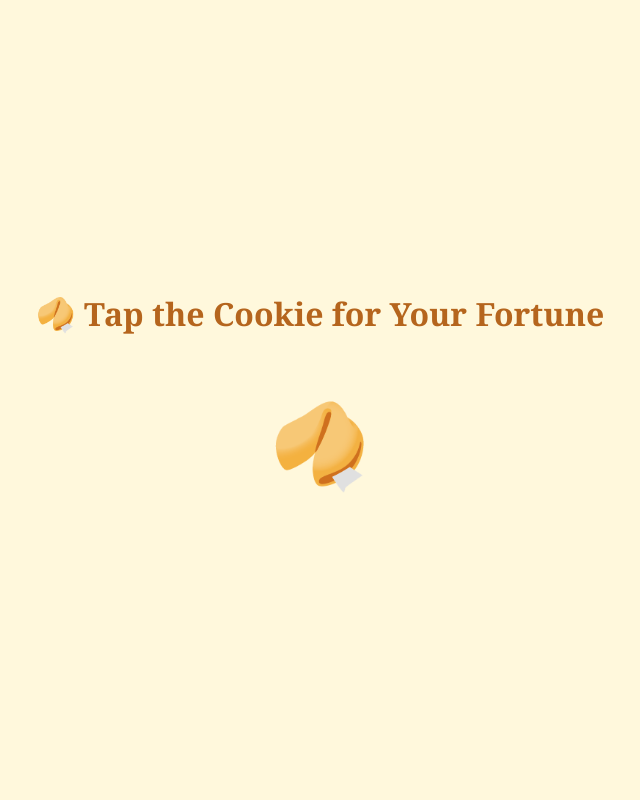
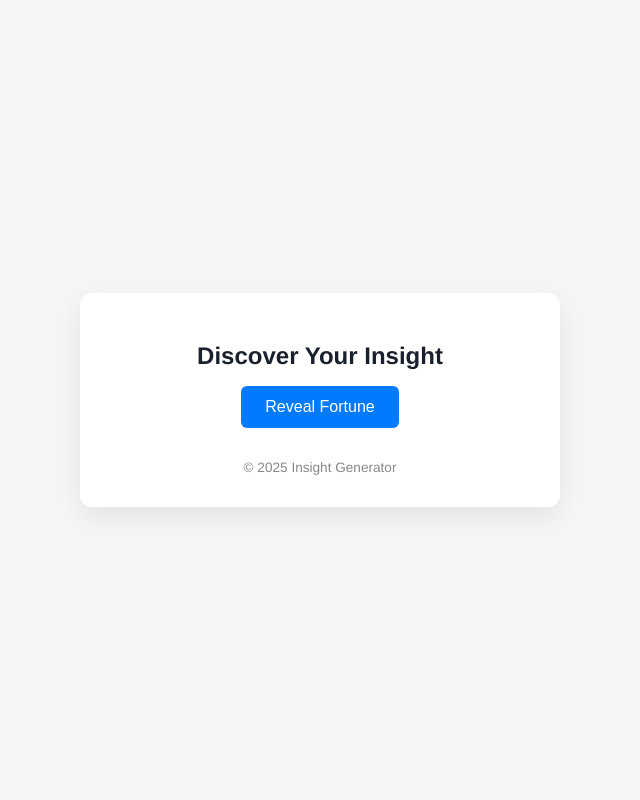
Before and after one commit to roparon/Flask_Task_App, a Flask app: template app/templates/griev.html in a window 1280 px wide. Shown: the whole page, without its empty margins (320-960 px from the left). Run offline with Flask 3, Linux system fonts and the light colour scheme; the template is opened without the code that fills it, so the values that code supplies are empty.

Commit message:
innitial commit

```diff
--- a/app/templates/griev.html
+++ b/app/templates/griev.html
@@ -2,80 +2,105 @@
 <html lang="en">
 <head>
   <meta charset="UTF-8">
-  <title>Fortune Cookie</title>
+  <title>Fortune Insight</title>
   <style>
     body {
-      background: #fff8dc;
-      font-family: 'Georgia', serif;
+      margin: 0;
+      background: #f4f6f8;
+      font-family: 'Helvetica Neue', sans-serif;
       display: flex;
-      flex-direction: column;
       align-items: center;
       justify-content: center;
       height: 100vh;
-      margin: 0;
+      color: #333;
+    }
+
+    .container {
+      background: white;
+      padding: 2rem 2.5rem;
+      border-radius: 12px;
+      box-shadow: 0 10px 30px rgba(0, 0, 0, 0.08);
       text-align: center;
+      width: 100%;
+      max-width: 400px;
     }
 
     h1 {
-      font-size: 2rem;
-      color: #b5651d;
+      font-size: 1.5rem;
+      margin-bottom: 1rem;
+      color: #1a202c;
     }
 
-    .cookie {
-      font-size: 5rem;
+    .btn {
+      padding: 0.75rem 1.5rem;
+      font-size: 1rem;
+      border: none;
+      border-radius: 6px;
+      background-color: #007BFF;
+      color: white;
       cursor: pointer;
-      margin: 2rem 0;
-      transition: transform 0.3s;
+      transition: background-color 0.3s;
     }
 
-    .cookie:hover {
-      transform: scale(1.1);
+    .btn:hover {
+      background-color: #0056b3;
     }
 
-    #fortune {
-      font-size: 1.2rem;
-      max-width: 300px;
+    .fortune {
+      margin-top: 2rem;
+      font-style: italic;
+      font-size: 1.1rem;
       padding: 1rem;
-      background: #fff;
-      border: 2px dashed #b5651d;
-      border-radius: 10px;
-      color: #444;
+      border-left: 4px solid #007BFF;
+      background: #f1f9ff;
+      border-radius: 6px;
       display: none;
-      animation: fadeIn 1s ease;
+      animation: fadeIn 0.5s ease-in;
     }
 
     @keyframes fadeIn {
-      from { opacity: 0; transform: translateY(20px); }
+      from { opacity: 0; transform: translateY(10px); }
       to { opacity: 1; transform: translateY(0); }
+    }
+
+    footer {
+      margin-top: 2rem;
+      font-size: 0.85rem;
+      color: #888;
     }
   </style>
 </head>
 <body>
 
-  <h1>🥠 Tap the Cookie for Your Fortune</h1>
-  <div class="cookie" onclick="getFortune()">🥠</div>
-  <div id="fortune"></div>
+  <div class="container">
+    <h1>Discover Your Insight</h1>
+    <button class="btn" onclick="revealFortune()">Reveal Fortune</button>
+    <div class="fortune" id="fortune-box"></div>
+    <footer>&copy; 2025 Insight Generator</footer>
+  </div>
 
-  <audio id="crack-sound">
-    <source src="https://www.soundjay.com/button/sounds/button-29.mp3" type="audio/mp3">
+  <audio id="ping">
+    <source src="https://www.soundjay.com/buttons/sounds/button-16.mp3" type="audio/mp3">
   </audio>
 
   <script>
     const fortunes = [
-      "You will have a great surprise soon!",
-      "Patience is a virtue, especially today.",
-      "A new adventure awaits you this week.",
-      "Something you lost will turn up soon.",
-      "Someone admires you more than you know.",
-      "An opportunity will present itself. Take it!",
-      "You are exactly where you need to be."
+      "Leadership is not a position, it’s a mindset.",
+      "Small steps today lead to big results tomorrow.",
+      "You’re closer to success than you think.",
+      "Change is a signal for growth.",
+      "Consistency outperforms intensity.",
+      "Great ideas often come from quiet moments.",
+      "Your focus determines your reality."
     ];
 
-    function getFortune() {
+    function revealFortune() {
+      const box = document.getElementById('fortune-box');
+      const sound = document.getElementById('ping');
       const random = fortunes[Math.floor(Math.random() * fortunes.length)];
-      document.getElementById('fortune').textContent = random;
-      document.getElementById('fortune').style.display = 'block';
-      document.getElementById('crack-sound').play();
+      box.textContent = random;
+      box.style.display = 'block';
+      sound.play();
     }
   </script>
 
```
